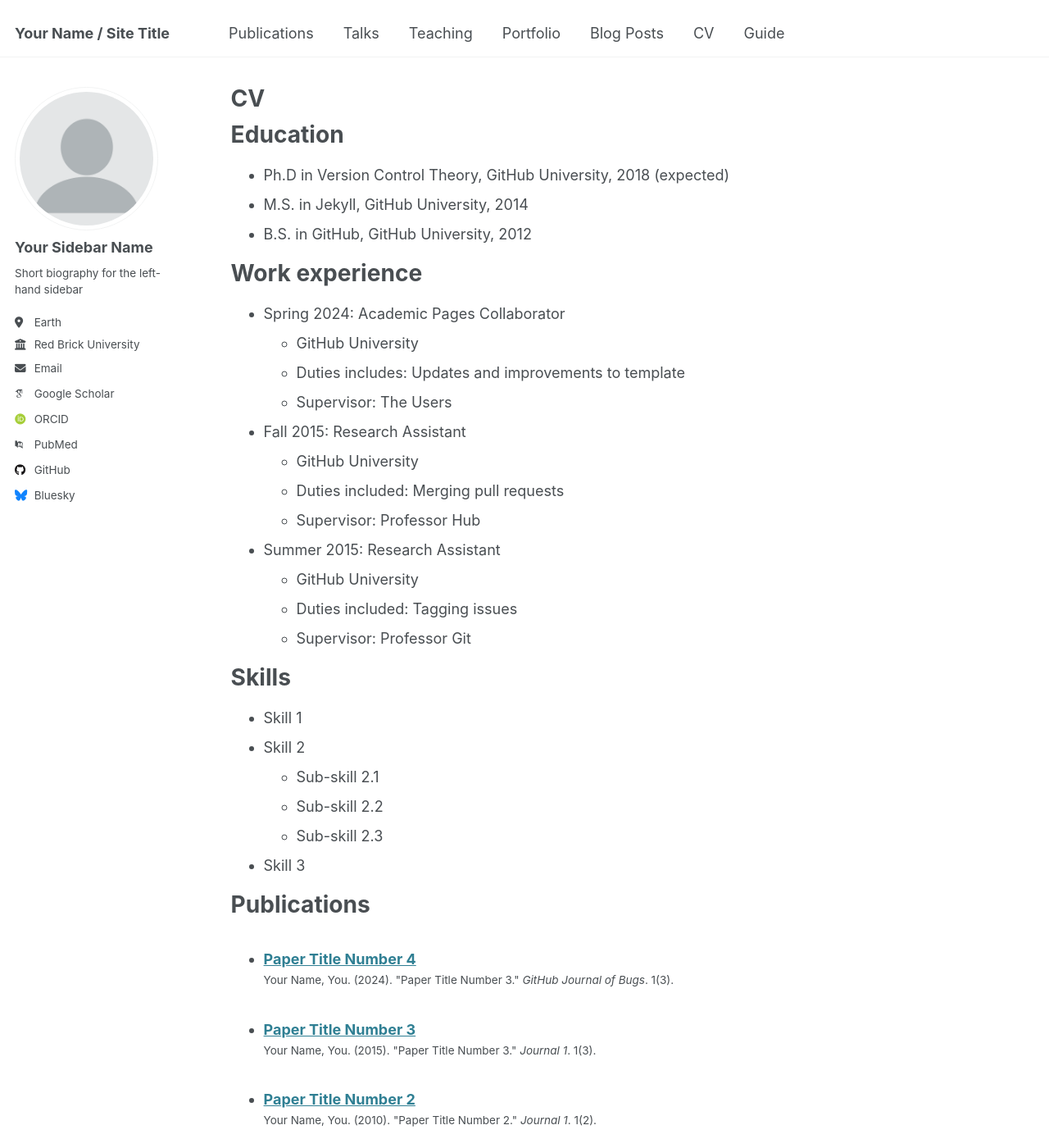
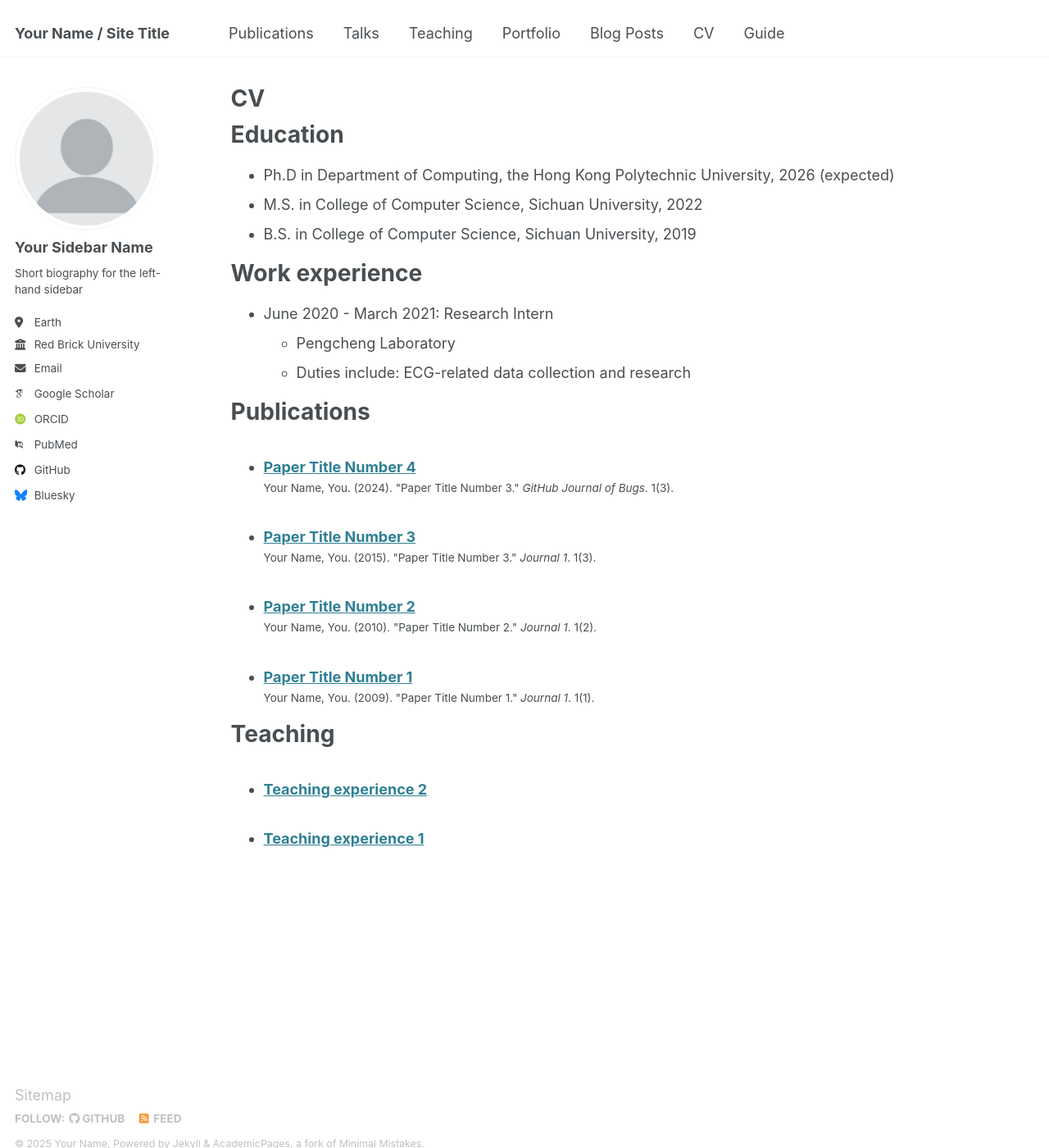
Before and after one commit to zhangxulu1996/zhangxulu1996.github.io, a Jekyll site: the page built from _pages/cv.md, in a window 1280 px wide and 1400 px high. Shown: the whole window at 82% size. Built offline with Jekyll 4.4.1, drawn with Linux system fonts in a browser that asks for light colours; some web fonts are replaced; some of the changed text lies outside the part shown.

Commit message:
Update cv.md

```diff
--- a/_pages/cv.md
+++ b/_pages/cv.md
@@ -11,35 +11,15 @@ redirect_from:
 
 Education
 ======
-* Ph.D in Version Control Theory, GitHub University, 2018 (expected)
-* M.S. in Jekyll, GitHub University, 2014
-* B.S. in GitHub, GitHub University, 2012
+* Ph.D in Department of Computing, the Hong Kong Polytechnic University, 2026 (expected)
+* M.S. in College of Computer Science, Sichuan University, 2022
+* B.S. in College of Computer Science, Sichuan University, 2019
 
 Work experience
 ======
-* Spring 2024: Academic Pages Collaborator
-  * GitHub University
-  * Duties includes: Updates and improvements to template
-  * Supervisor: The Users
-
-* Fall 2015: Research Assistant
-  * GitHub University
-  * Duties included: Merging pull requests
-  * Supervisor: Professor Hub
-
-* Summer 2015: Research Assistant
-  * GitHub University
-  * Duties included: Tagging issues
-  * Supervisor: Professor Git
-
-Skills
-======
-* Skill 1
-* Skill 2
-  * Sub-skill 2.1
-  * Sub-skill 2.2
-  * Sub-skill 2.3
-* Skill 3
+* June 2020 - March 2021: Research Intern
+  * Pengcheng Laboratory
+  * Duties include: ECG-related data collection and research
 
 Publications
 ======
@@ -47,18 +27,8 @@ Publications
     {% include archive-single-cv.html %}
   {% endfor %}</ul>
 
-Talks
-======
-  <ul>{% for post in site.talks reversed %}
-    {% include archive-single-talk-cv.html  %}
-  {% endfor %}</ul>
-
 Teaching
 ======
   <ul>{% for post in site.teaching reversed %}
     {% include archive-single-cv.html %}
   {% endfor %}</ul>
-
-Service and leadership
-======
-* Currently signed in to 43 different slack teams
```
